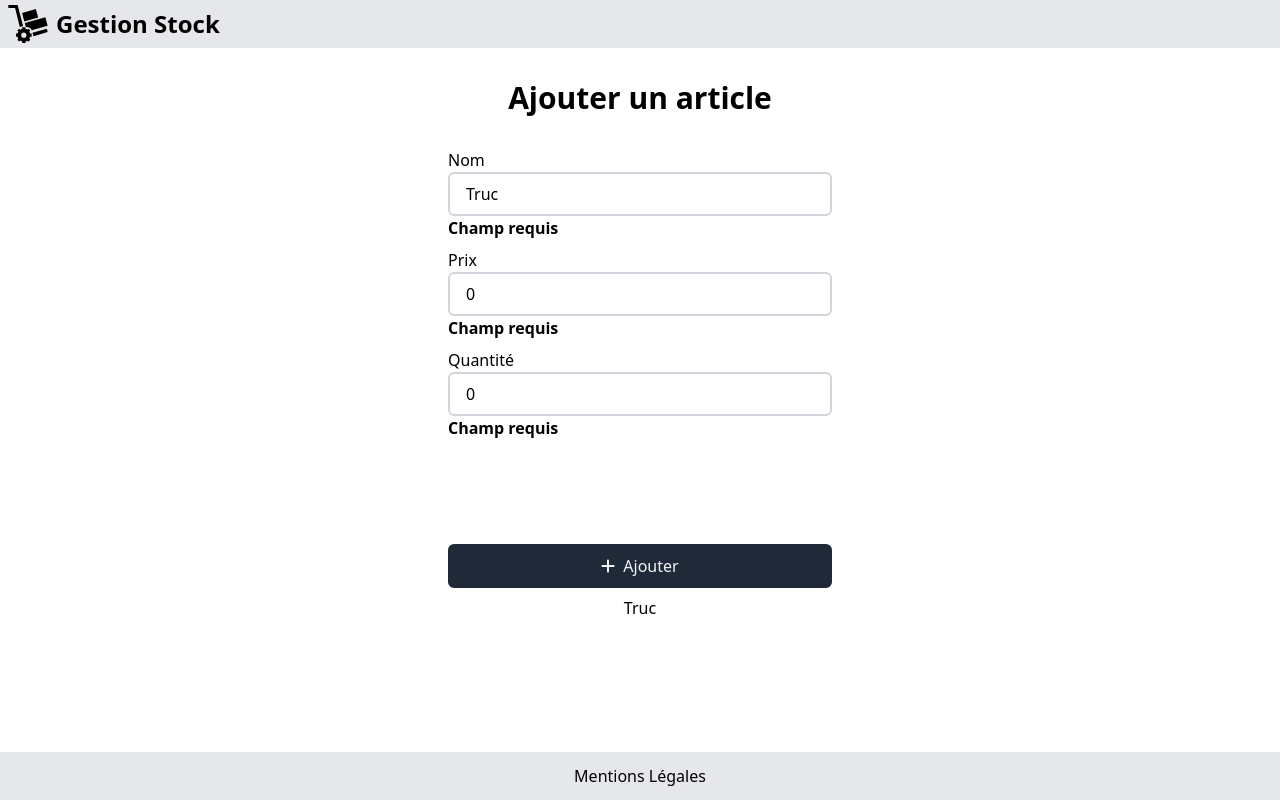
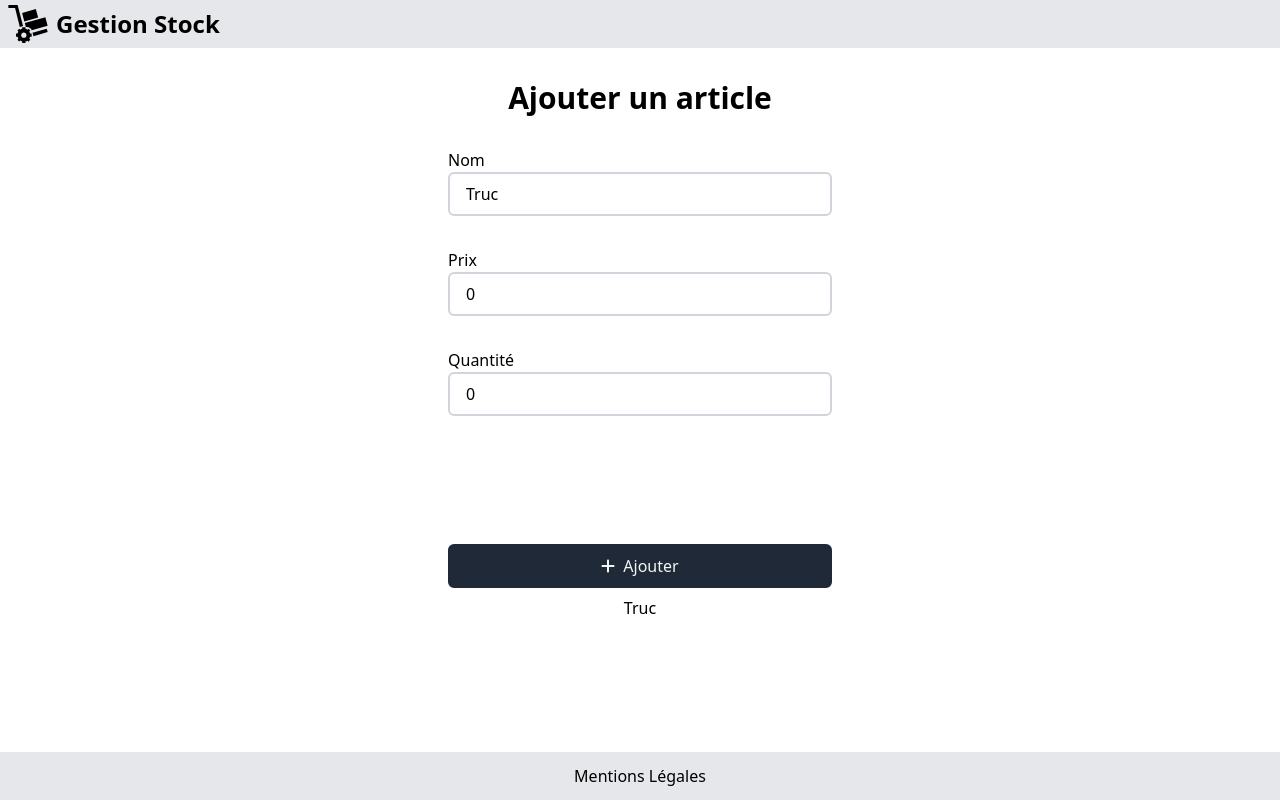
Before and after one commit to jlg-formation/tjscv1-mars-2024, a React (Vite) app in the folder front/: page /stock/add in a window 1280 px wide. Built offline with nearby package versions, Linux system fonts and the light colour scheme.

Commit message:
dev: added validation

```diff
--- /dev/null
+++ b/front/src/stock/validation.ts
@@ -0,0 +1,12 @@
+export const validateName = (name: string): string => {
+  if (name === '') {
+    return 'Champ obligatoire';
+  }
+  if (name.length > 10) {
+    return `Champ trop long: (${name.length}>10)`;
+  }
+  if (name === 'Zut') {
+    return 'Zut est interdit';
+  }
+  return '';
+};
--- a/front/src/stock/views/AddView.tsx
+++ b/front/src/stock/views/AddView.tsx
@@ -6,6 +6,7 @@ import FormAsyncBtn from '../../widgets/FormAsyncBtn';
 import LabelError from '../../widgets/LabelError';
 import Main from '../../widgets/Main';
 import { useArticleStore } from '../store/articleStore';
+import { validateName } from '../validation';
 
 function AddView() {
   const [name, setName] = useState('Truc');
@@ -14,6 +15,8 @@ function AddView() {
 
   const [isSubmitting, setIsSubmitting] = useState(false);
   const [errorMsg, setErrorMsg] = useState('');
+
+  const [errorNameMsg, setErrorNameMsg] = useState('');
 
   const navigate = useNavigate();
 
@@ -46,9 +49,12 @@ function AddView() {
             type="text"
             className="rounded-md border-2 border-gray-300 px-4 py-2"
             value={name}
-            onChange={(e) => setName(e.target.value)}
+            onChange={(e) => {
+              setName(e.target.value);
+              setErrorNameMsg(validateName(e.target.value));
+            }}
           />
-          <LabelError message={'Champ requis'} />
+          <LabelError message={errorNameMsg} />
         </label>
         <label className="flex flex-col">
           <span>Prix</span>
@@ -58,7 +64,7 @@ function AddView() {
             value={price}
             onChange={(e) => setPrice(+e.target.value)}
           />
-          <LabelError message={'Champ requis'} />
+          <LabelError message={''} />
         </label>
         <label className="flex flex-col">
           <span>Quantité</span>
@@ -68,7 +74,7 @@ function AddView() {
             value={qty}
             onChange={(e) => setQty(+e.target.value)}
           />
-          <LabelError message={'Champ requis'} />
+          <LabelError message={''} />
         </label>
         <div className="error flex h-24 items-center justify-center font-bold">
           {errorMsg}
@@ -77,6 +83,7 @@ function AddView() {
           label="Ajouter"
           icon={faPlus}
           isSubmitting={isSubmitting}
+          disabled={errorNameMsg.length > 0}
         />
       </form>
       {name}
--- a/front/src/widgets/FormAsyncBtn.tsx
+++ b/front/src/widgets/FormAsyncBtn.tsx
@@ -5,9 +5,13 @@ export default function FormAsyncBtn(props: {
   icon: IconDefinition;
   label: string;
   isSubmitting: boolean;
+  disabled: boolean;
 }) {
   return (
-    <button className="btn btn-primary" disabled={props.isSubmitting}>
+    <button
+      className="btn btn-primary"
+      disabled={props.isSubmitting || props.disabled}
+    >
       <FontAwesomeIcon icon={props.icon} />
       <span>{props.label}</span>
     </button>
```
